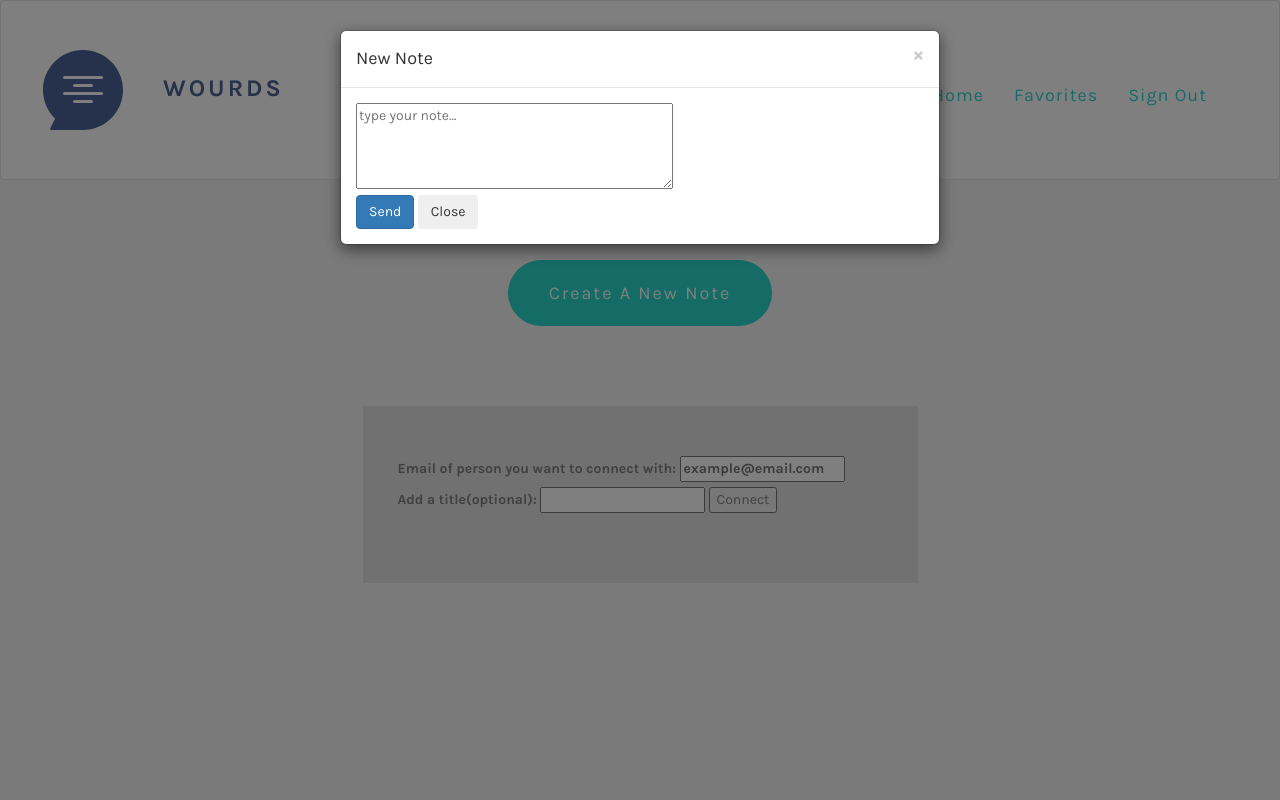
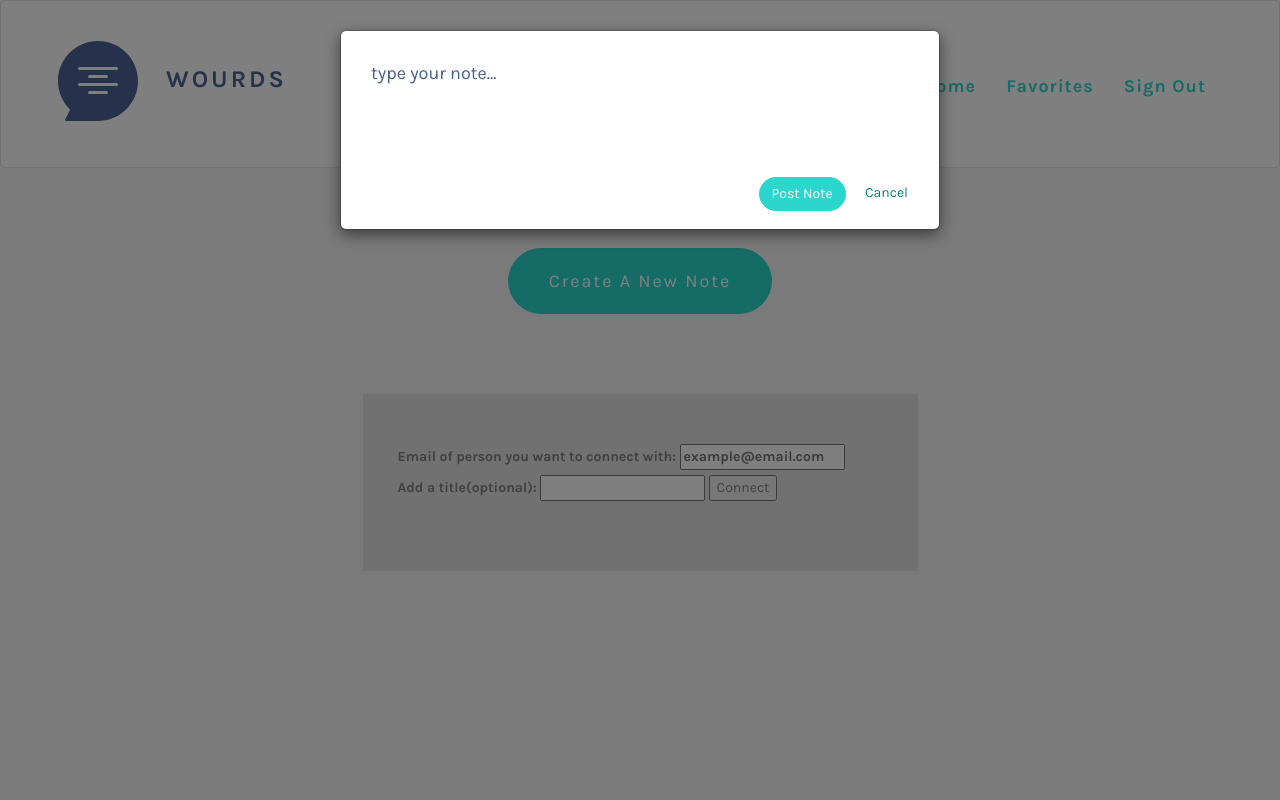
Before and after one commit to dencynluv/hackbright-project, a Flask app: page /homepage in a window 1280 px wide, after a click on "Create A New Note". Run offline with Flask 2, Linux system fonts and the light colour scheme; the visitor is signed in with stand-in values (Sample User, id 1); data comes from the database, SQL or seed files in the repository; data that the repository does not hold is empty; some libraries are stand-ins or nearby versions.

Commit message:
Adding a landing page and a seperate CSS file for it. Added a route for the landing page in server.py. Make some design changes to the layout and look of the app. Final and improved files.

```diff
--- a/server.py
+++ b/server.py
@@ -27,15 +27,23 @@ app.jinja_env.undefined = StrictUndefined
 ##############################################################################
 # route functions
 
+
 @app.route('/')
 def index():
     """Landing page."""
+
+    return render_template("landing.html")
+
+
+@app.route('/sign-in-page', methods=['GET'])
+def show_signin_page():
+    """Signin page."""
 
     # check if the current_user is in a Flask session
     # else it gives me back the default value which is none
     current_session = flask_session.get('current_user', None)
 
-    return render_template("landing_page.html", session=current_session)
+    return render_template("signin_page.html", session=current_session)
 
 
 @app.route('/sign-up', methods=['GET'])
@@ -87,7 +95,7 @@ def process_sign_up():
 
     flash("An account already exists with this email address. Please Sign in.")
 
-    return redirect("/sign-in")
+    return redirect("/sign-in-page")
 
 
 @app.route('/sign-in', methods=['GET'])
@@ -114,7 +122,7 @@ def process_sign_in():
 
     except NoResultFound:
         flash("Email and/or password is incorrect! Try again.")
-        return redirect('/sign-in')
+        return redirect('/sign-in-page')
 
     flask_session['current_user'] = user.user_id
 
@@ -131,7 +139,7 @@ def user_sign_out():
     del flask_session['current_user']
     flash("You have successfully Signed Out.")
 
-    return redirect('/')
+    return redirect('/sign-in-page')
 
 
 @app.route('/homepage', methods=['GET'])
@@ -147,7 +155,7 @@ def show_homepage():
         notebook = user.notebooks[0]
 
     # Look up notes for user in DB, getting notebook_id from above
-        notes = db.session.query(Note).filter(Note.notebook_id == notebook.notebook_id).all()
+        notes = db.session.query(Note).filter(Note.notebook_id == notebook.notebook_id).order_by(Note.note_id.desc()).all()
 
         # import pdb;pdb.set_trace()
         # Get all favorite_notes for current_user
@@ -187,7 +195,8 @@ def create_notebook():
         user2 = User.query.filter(User.email == email).one()
 
     except NoResultFound:
-        flash("Sorry. This user doesn't exist")
+        flash("Sorry. This user doesn't exist.")
+
         return redirect('/homepage')
 
     # instanciates notebook in the Notebook class
--- a/static/css/styles.css
+++ b/static/css/styles.css
@@ -6,6 +6,16 @@ body {
 p {
     font-size: 18px;
     letter-spacing: 1px;
+    color: #4d6496;
+}
+
+textarea {
+    border: none;
+    width: 500px;
+    height: 120px;
+    resize: none;
+    padding-top: 15px;
+    padding-left: 15px;
 }
 
 /*flash messages*/
@@ -32,9 +42,7 @@ p {
 
 #navbar {
     margin-bottom: auto;
-    padding-top: 49px;
-    padding-bottom: 49px;
-    padding-left: 42px;
+    padding: 40px 0px 40px 42px;
 }
 
 .navbar-btn {
@@ -49,19 +57,24 @@ p {
 }
 
 .navbar-right {
-    float: right!important;
-    margin-right: 42px;
+    /*float: right!important;*/
+    margin-right: 28px;
 }
 
-#logo {
+#brand {
     padding: 0px;
     margin-top: 28px;
-    margin-left: 40px;
+    margin-left: 28px;
     font-size: 24px;
     word-spacing: 2px;
     letter-spacing: 3px;
     color: #4d6496;
     font-weight: 700;
+    vertical-align: middle;
+}
+
+img {
+    vertical-align: baseline;
 }
 
 .navbar-default .navbar-nav>li>a {
@@ -69,6 +82,7 @@ p {
     margin-top: 20px;
     font-size: 18px;
     letter-spacing: 1px;
+    font-weight: 700;
 }
 
 .navbar-default .navbar-nav>li>a:hover,
@@ -79,11 +93,12 @@ p {
 
 
 /*LANDING PAGE*/
-.container-fluid {
+
+/*.container-fluid {
     padding: 0;
-}
+}*/
 
-.landing {
+/*.landing {
     background-image: url('/static/img/landing_page.jpg');
     background-repeat: no-repeat;
     background-position: center;
@@ -163,6 +201,38 @@ p {
     padding-top: 50px;
     padding-bottom: 50px;
     padding-left: 35px;
+}
+
+/*Note Modal*/
+.modal-header {
+    padding: 5px;
+    border-bottom: none;
+}
+
+.btn-primary {
+    color: #fff;
+    background-color: #2bd7cc;
+    border-color: #2bd7cc;
+    border-radius: 100px;
+}
+
+.btn-secondary {
+    border-radius: 100px;
+    border: none;
+    background: none;
+    outline: none;
+    color: #038670 !important;
+    margin: 10px;
+}
+
+#modal-note-btns {
+    text-align: right;
+}
+
+#note-field:focus, #note-field::-webkit-input-placeholder {
+    outline: none;
+    font-size: 18px;
+    color: #465F90;
 }
 
 /*Favorites page*/
--- a/templates/base.html
+++ b/templates/base.html
@@ -42,24 +42,25 @@
     <div class="container-fluid">
       <!-- Brand and toggle get grouped for better mobile display -->
       <div class="navbar-header">
-      <img class="navbar-left logo" alt="Brand" src="/static/img/wourds-logo-80x.svg">
-      <a id="logo" class="navbar-brand" href="/">WOURDS</a>
+        <button type="button" class="navbar-toggle collapsed" data-toggle="collapse" data-target="#bs-example-navbar-collapse-1" aria-expanded="false">
+          <span class="sr-only">Toggle navigation</span>
+          <span class="icon-bar"></span>
+          <span class="icon-bar"></span>
+          <span class="icon-bar"></span>
+        </button>
+        <img class="logo" alt="Brand" src="/static/img/wourds-logo-80x.svg">
+        <a id="brand" class="navbar-brand navbar-right" href="/">WOURDS</a>
+
       </div>
 
       <!-- Collect the nav links, forms, and other content for toggling -->
       <div class="collapse navbar-collapse" id="bs-example-navbar-collapse-1">
         <ul class="nav navbar-nav navbar-right">
-        <li>
-          <a href="/homepage">Home</a>
-        </li>
-        <li>
-          <a href="/favorites">Favorites</a>
-        </li>
+          <li><a href="/homepage">Home</a></li>
+          <li><a href="/favorites">Favorites</a></li>
         <!-- I am only showing sign out button if user is already signed in -->
           {% if session %}
-          <li>
-            <a href="/sign-out">Sign Out</a>
-          </li>
+            <li><a href="/sign-out">Sign Out</a></li>
           {% endif %}
         </ul>
       </div><!-- /.navbar-collapse -->
--- a/templates/homepage.html
+++ b/templates/homepage.html
@@ -44,22 +44,22 @@
 <div class="modal fade" id="myModal" tabindex="-1" role="dialog" aria-labelledby="myModalLabel" aria-hidden="true">
   <div class="modal-dialog" role="document">
     <div class="modal-content">
-      <div class="modal-header">
+      <!-- <div class="modal-header">
         <button type="button" class="close" data-dismiss="modal" aria-label="Close">
           <span aria-hidden="true">&times;</span>
         </button>
         <h4 class="modal-title" id="myModalLabel">New Note</h4>
-      </div>
+      </div> -->
 
       <div class="modal-body">
         <form id="note-form" action="/new-note" method="POST">
             <div>
-                <textarea id="note-field" cols="40" rows="4" type="text", name="note" placeholder="type your note..."></textarea>
+                <textarea id="note-field" cols="40" rows="4" type="text", name="note" placeholder="type your note..." maxlength="63"></textarea>
             </div>
-            <div>
-                <button id="note-btn" class="btn btn-primary" type="submit" value="Send" data-toggle="modal">Send</button>
+            <div id="modal-note-btns">
+                <button id="note-btn" class="btn btn-primary" type="submit" value="Send" data-toggle="modal">Post Note</button>
                 <span>
-                 <button type="button" class="btn btn-secondary" data-dismiss="modal">Close</button>
+                 <button type="button" class="btn-secondary" data-dismiss="modal">Cancel</button>
                 </span>
             </div>
         </form>
--- a/templates/sign_up.html
+++ b/templates/sign_up.html
@@ -4,11 +4,11 @@
 
 {% block content %}
 
-<div class="container-fluid">
+<div class="container">
   <div class="landing">
 
     <div class="row">
-      <div class="jumbotron col-xs-offset-4 col-xs-4" id="jumbo-box">
+      <div class="jumbotron col-md-offset-3 col-xs-4" id="jumbo-box">
         <div class="authentication-box">
           <h3 class="login-labels">Sign Up</h3>
           <form action="/process-sign-up" method="POST">
@@ -43,7 +43,7 @@
             </div>
             <button id="sign-up-btn" type="submit" class="btn btn-block"> Sign Up</button>
           </form>
-          <p>Already have an account? <a href="/">Sign-in</a></p>
+          <p>Already have an account? <a id="signin-link" href="/sign-in-page">Sign-in</a></p>
         </div>
       </div>
     </div>
```
Also changed, not shown: other parts of static/css/styles.css (+35 -12 lines), static/css/landing.css (added, +87 -0 lines), templates/landing.html (added, +77 -0 lines), templates/signin_page.html (renamed from templates/landing_page.html, +8 -8 lines). Lines whose indentation alone changed are shown as unchanged.
